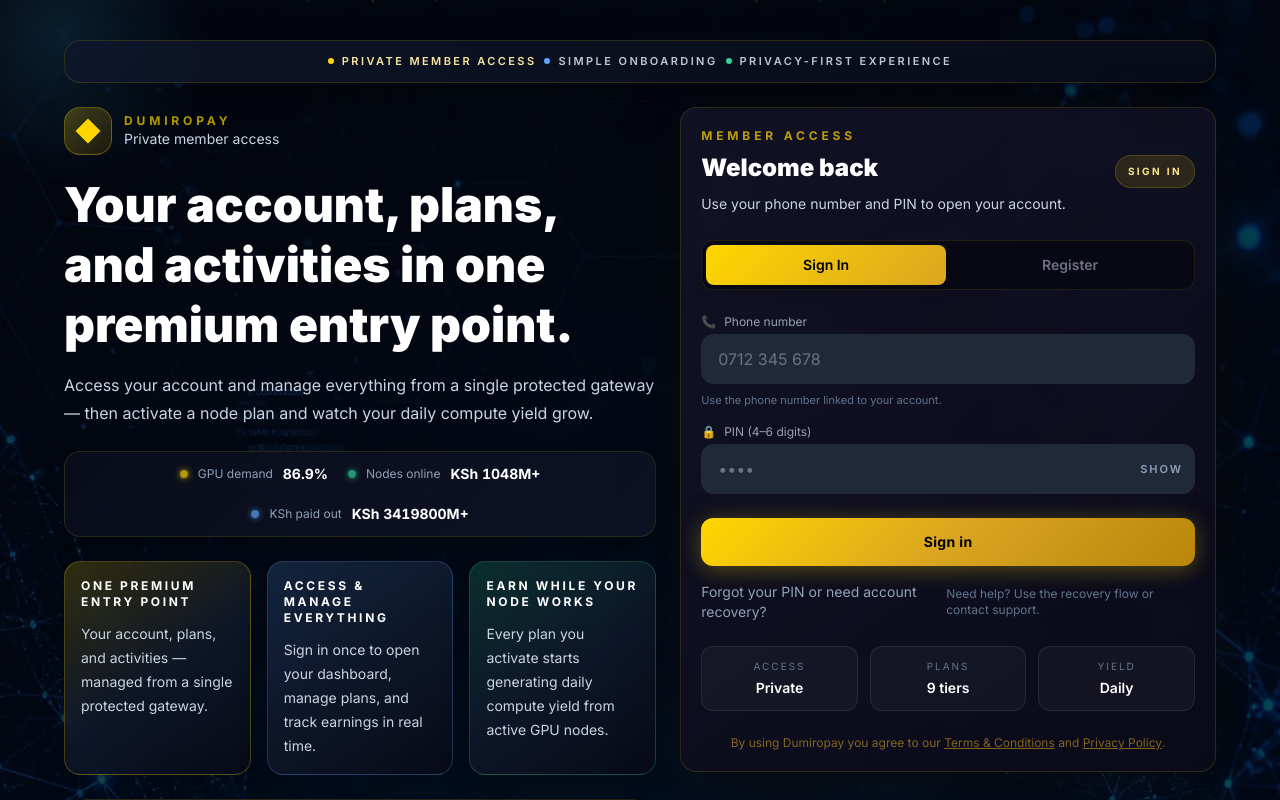
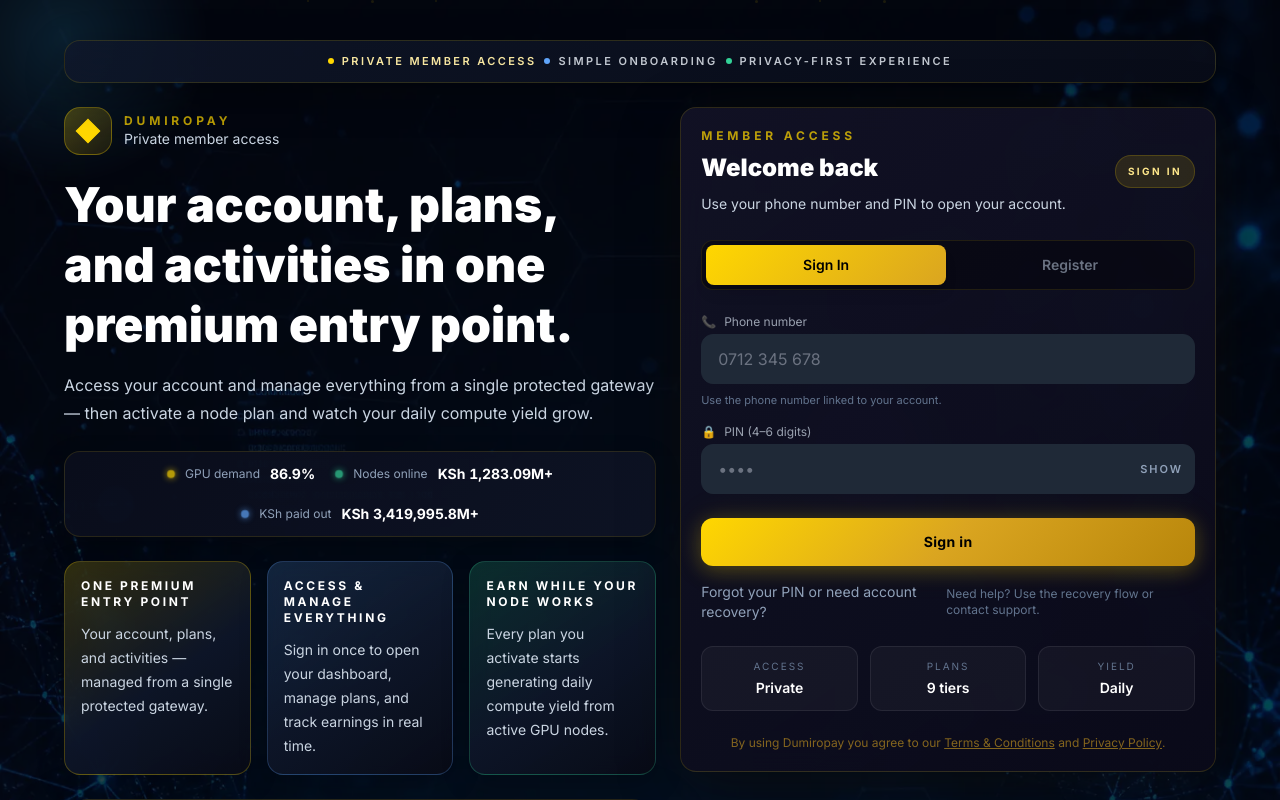
Before and after one commit to Hacker254Mwalo/Hacker254Mwalo, a React (Vite) app: page /login in a window 1280 px wide. Shown: the top 800 px of the page. Built offline with nearby package versions, Linux system fonts and the light colour scheme.

Commit message:
Fix live stats display: correct million formatting and number jitter logic

```diff
--- a/src/pages/AuthPage.jsx
+++ b/src/pages/AuthPage.jsx
@@ -63,12 +63,13 @@
     const id = setInterval(() => {
       setValue((prev) => {
         const jitter = (Math.random() - 0.42) * (stat.base > 1000 ? 40 : 1.6)
-        return stat.base > 1000 ? Math.max(stat.base - 200, Math.round((prev + jitter) / 10000) / 100) : parseFloat((prev + jitter).toFixed(1))
+        const next = prev + jitter
+        return stat.base > 1000 ? Math.max(stat.base - 200, parseFloat(next.toFixed(2))) : parseFloat(next.toFixed(1))
       })
     }, 2500)
     return () => clearInterval(id)
   }, [])
-  const display = stat.base > 1000 ? `KSh ${value}M+` : stat.unit === '%' ? `${value}%` : `${value.toLocaleString()}`
+  const display = stat.base > 1000 ? `KSh ${value.toLocaleString()}M+` : stat.unit === '%' ? `${value}%` : `${value.toLocaleString()}`
   return <span className="text-sm font-bold tabular-nums text-white">{display}</span>
 }
 
```
